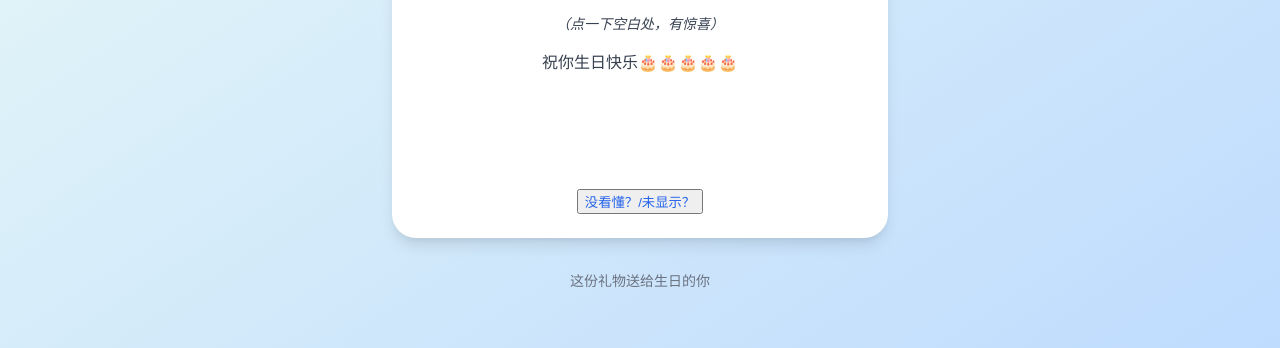
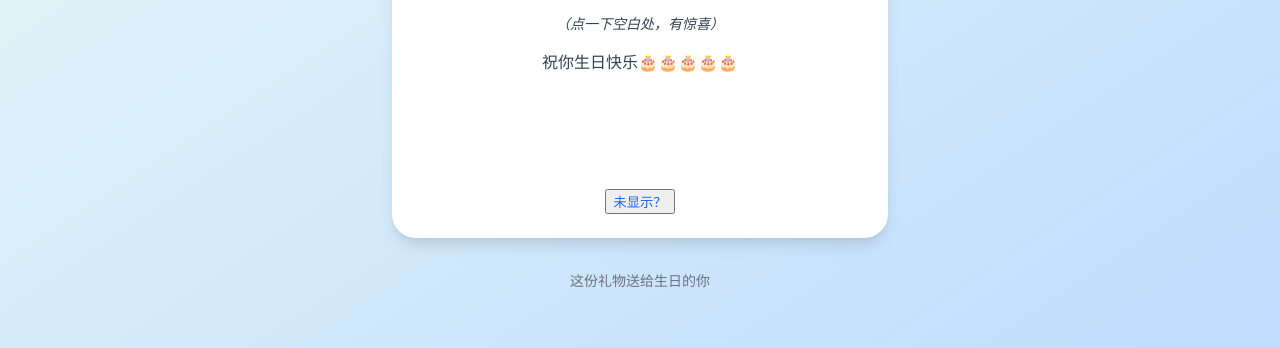
Before and after one commit to kejicx/gift, a plain HTML site: page index.html in a window 1280 px wide. Shown: the part 500-848 px from the top of the page. Drawn offline with Linux system fonts and the light colour scheme.

Commit message:
Update index.html

```diff
--- a/index.html
+++ b/index.html
@@ -169,7 +169,7 @@
                 onclick="alert('微信告诉我')"
                 class="text-blue-600 hover:text-blue-800 transition"
             >
-                没看懂？/未显示？
+                未显示？
             </button>
         </div>
     </div>
```
